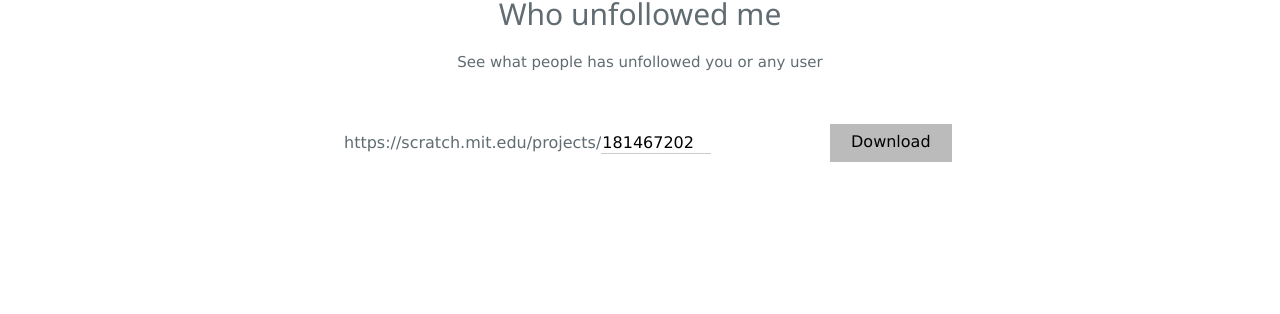
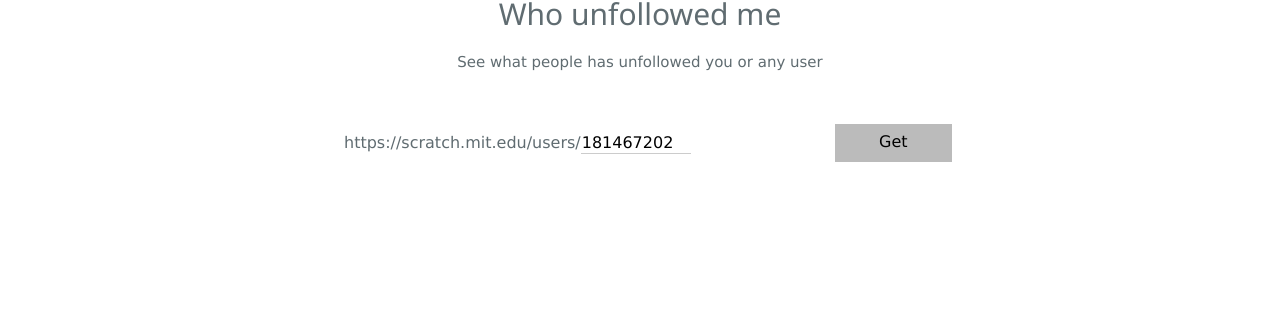
Before and after one commit to JuegOStrower/juegostrower.github.io, a Jekyll site: the page unfollowers/index.html, which Jekyll copies as it is, in a window 1280 px wide. Shown: the part 382-696 px from the top of the page. Built offline with Jekyll 4.4.1, drawn with Linux system fonts in a browser that asks for light colours; nearby versions of some CDN libraries; comment, search, counter and statistics services are not loaded.

Commit message:
Bugs fixed

```diff
--- a/unfollowers/index.html
+++ b/unfollowers/index.html
@@ -6,9 +6,9 @@
     <meta name="description" content="JuegOStrower website with the best tools for Scracth!!!">
     <meta name="viewport" content="width=device-width, initial-scale=1">
     <meta name="theme-color" content="#157878">
+	<script src="https://ajax.googleapis.com/ajax/libs/jquery/3.2.1/jquery.min.js"></script>
     <script type="text/javascript" async="" src="https://www.google-analytics.com/analytics.js"></script>
   	<script src="system.js"></script>
-  	<script src="https://ajax.googleapis.com/ajax/libs/jquery/3.2.1/jquery.min.js"></script>
     <link href="https://fonts.googleapis.com/css?family=Open+Sans:400,700" rel="stylesheet" type="text/css">
     <link rel="stylesheet" href="/assets/css/style.css">
     <link rel="stylesheet" href="/w3.css">
@@ -40,8 +40,8 @@
 			<th id="unfdirect" class="w3-right w3-small">Direct link</th>
           	</tr>
 		<tr id="unfinput" style="background-color:rgb(255, 255, 255)">
-			<td>https://scratch.mit.edu/projects/<input value="181467202" type="text" class="w3-input" style="display: inline-block; padding: 1px; color: black; width: 110px;" id="unfuser"></td>
-			<td id="unfnow" class="w3-gray w3-hover-indigo w3-center w3-button">Download</td>
+			<td>https://scratch.mit.edu/users/<input value="181467202" type="text" class="w3-input" style="display: inline-block; padding: 1px; color: black; width: 110px;" id="unfuser"></td>
+			<td id="unfnow" class="w3-gray w3-hover-indigo w3-center w3-button">Get</td>
 		</tr>
         </tbody></table>
 	    <div class="w3-center" style="margin:0px auto;width:50%;">
```
